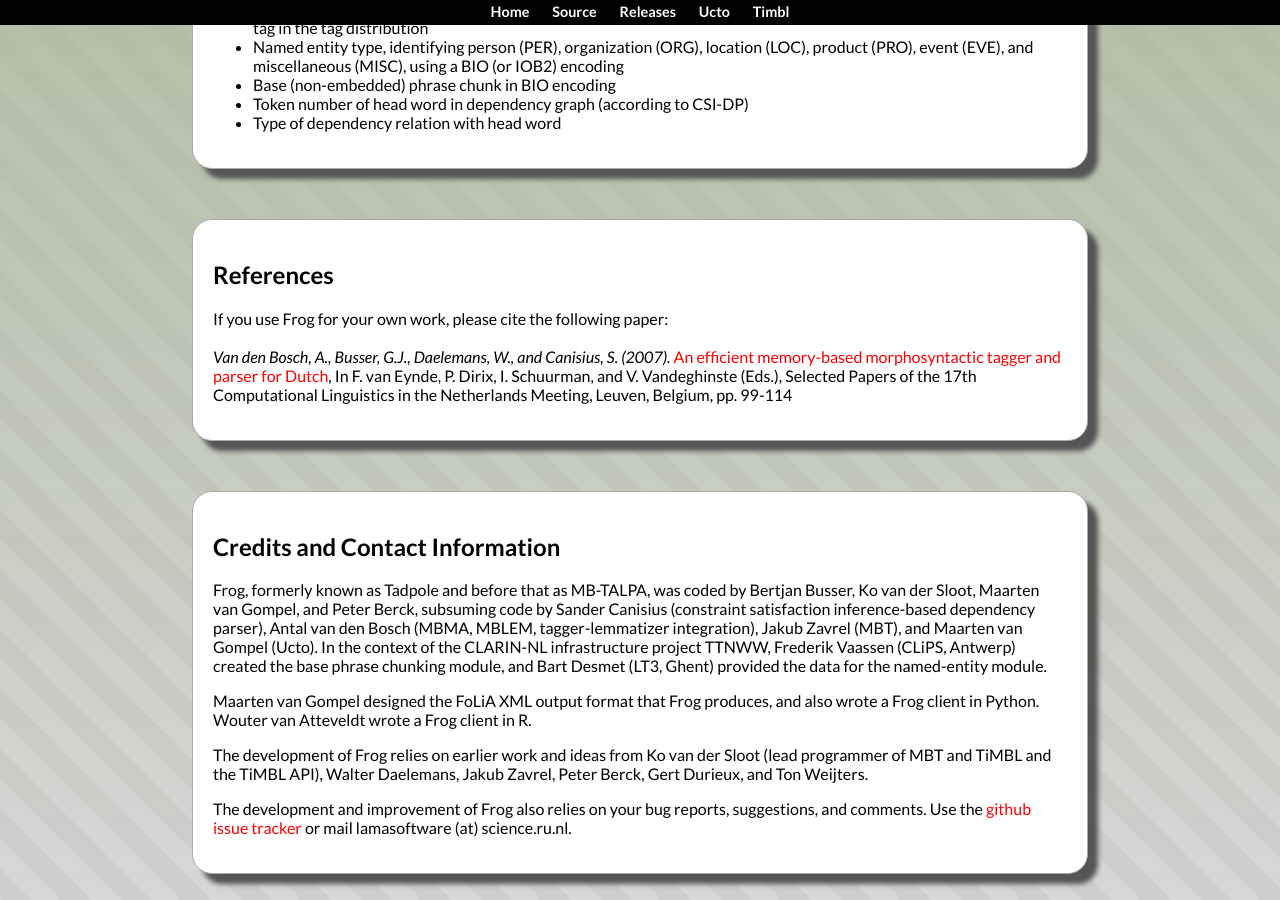
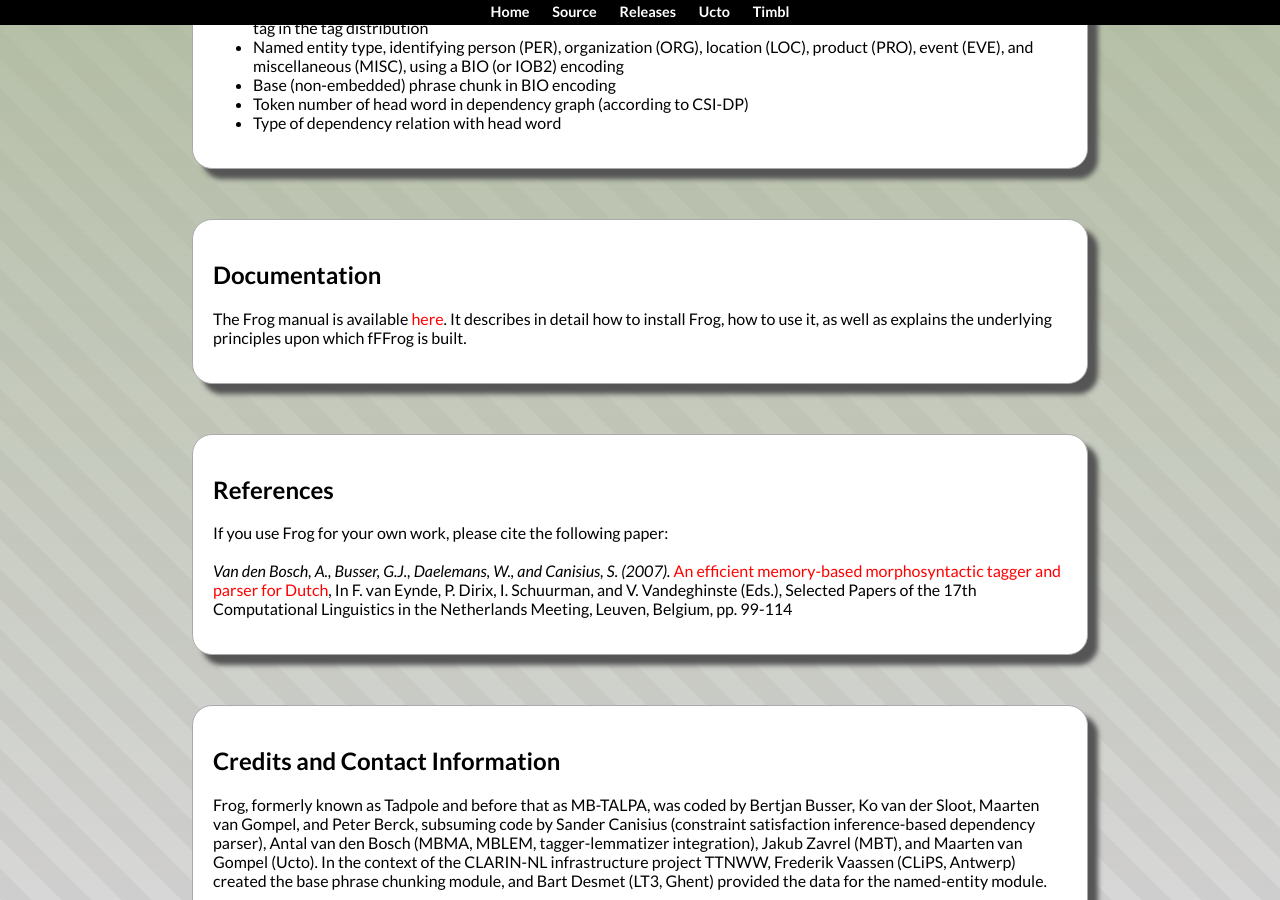
Before and after one commit to LanguageMachines/frog, a Jekyll site: the page built from index.html, in a window 1280 px wide and 900 px high, scrolled down 1322 px. Built offline with Jekyll 4.4.1, drawn with Linux system fonts in a browser that asks for light colours.

Commit message:
added link to Frog manual

```diff
--- a/index.html
+++ b/index.html
@@ -23,6 +23,7 @@
 
 </section>
 
+
 <section>
     <h2>What does it do?</h2>
 
@@ -46,6 +47,13 @@
     <li>Token number of head word in dependency graph (according to CSI-DP)</li>
     <li>Type of dependency relation with head word </li>
 </ul>
+
+</section>
+
+<section>
+    <h2>Documentation</h2>
+
+    <p>The Frog manual is available <a href="https://github.com/LanguageMachines/frog/raw/master/docs/frogmanual.pdf">here</a>. It describes in detail how to install Frog, how to use it, as well as explains the underlying principles upon which fFFrog is built.</p>
 
 </section>
 
```
